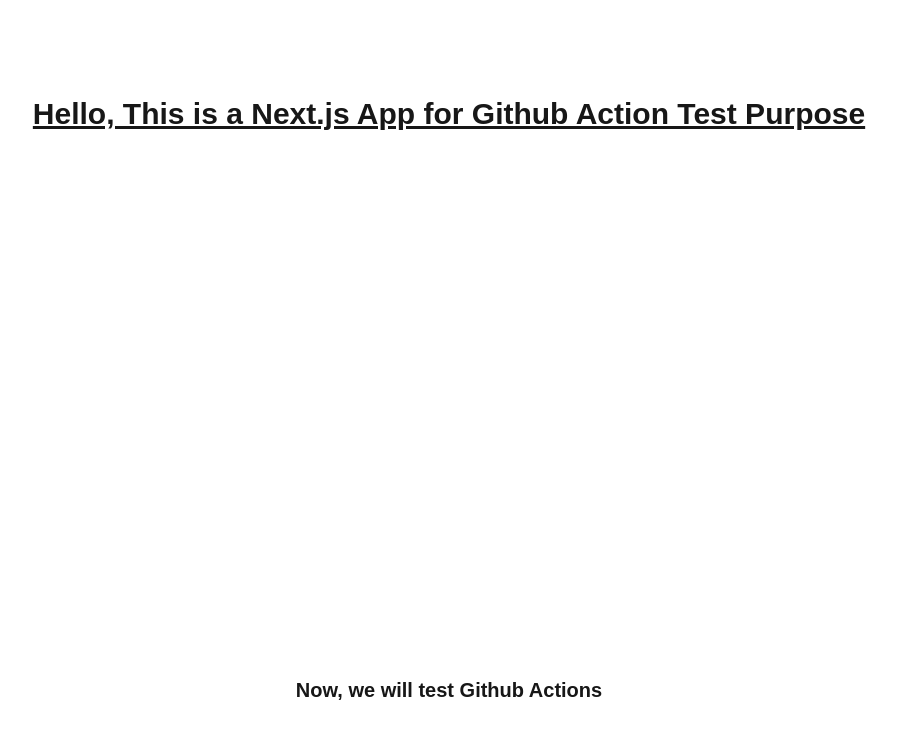
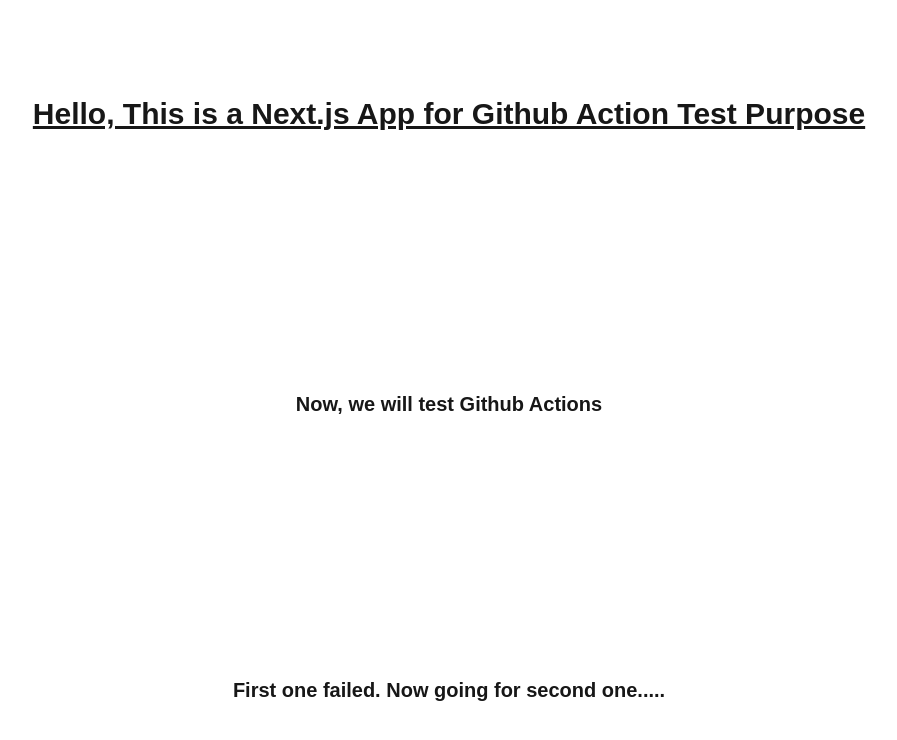
Before and after one commit to harsh1924/action-tut, a Next.js app: page / in a window 1280 px wide. Shown: the top 740 px of the page, without its empty margins (191-1088 px from the left). Built offline with nearby package versions, Linux system fonts and the light colour scheme.

Commit message:
Again testing action

```diff
--- a/app/page.tsx
+++ b/app/page.tsx
@@ -3,6 +3,7 @@
     <div className="flex min-h-screen flex-col items-center justify-between p-24">
       <h1 className="text-3xl font-bold underline">Hello, This is a Next.js App for Github Action Test Purpose</h1>
       <p className="text-xl font-semibold">Now, we will test Github Actions</p>
+      <p className="text-xl font-semibold">First one failed. Now going for second one.....</p>
     </div>
   );
 }
```
